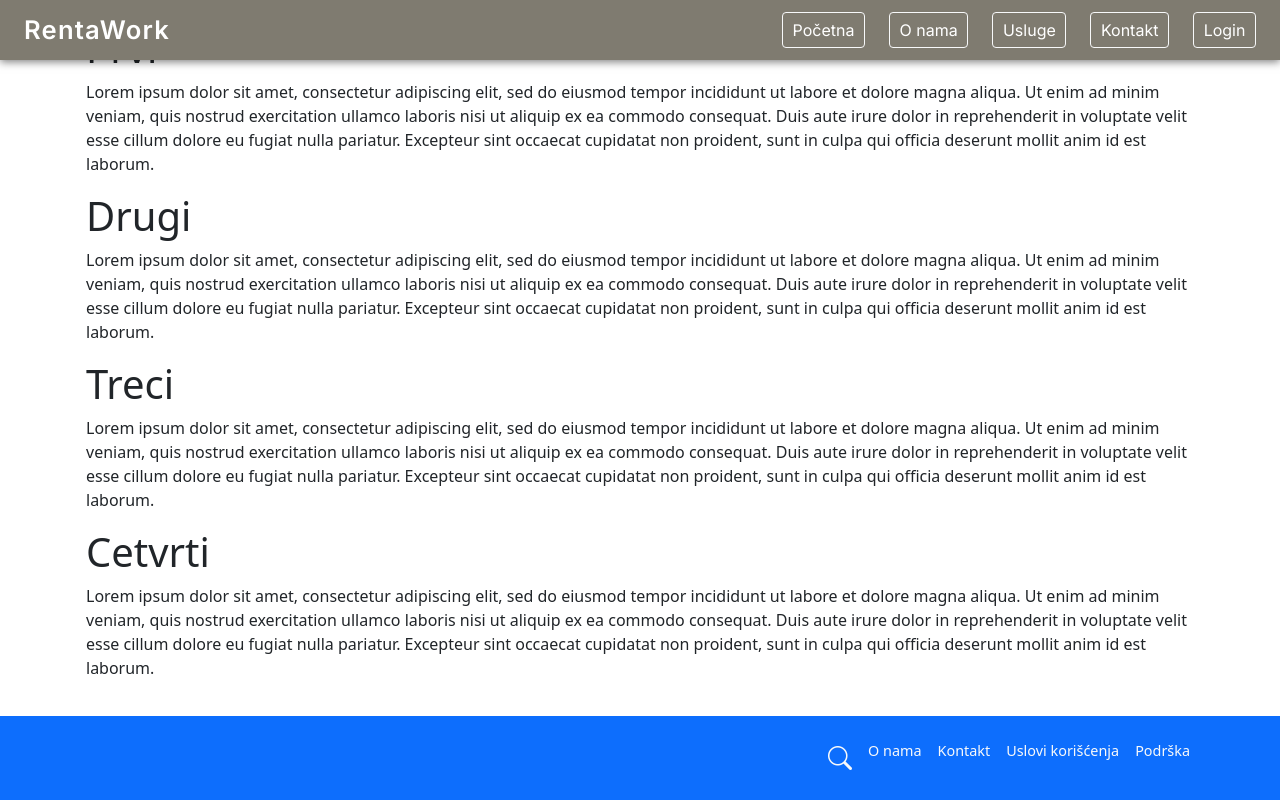
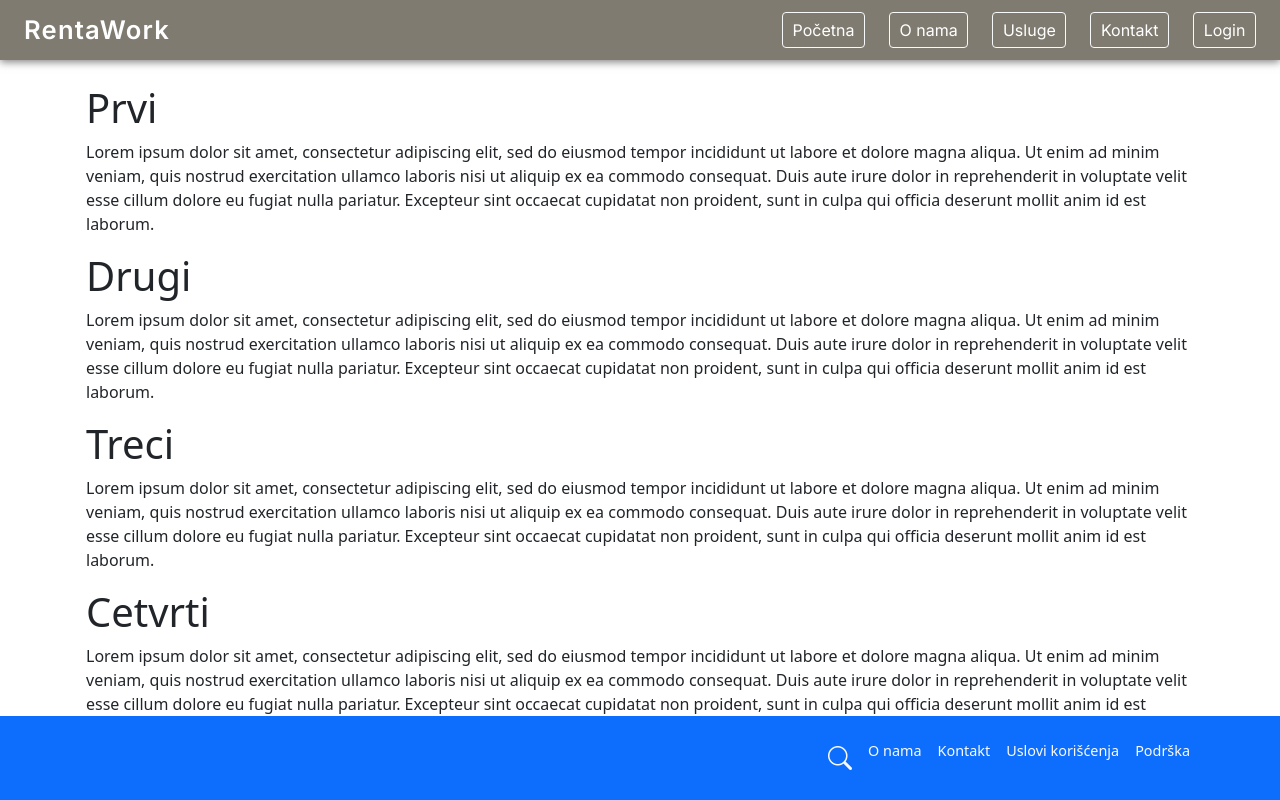
Before and after one commit to mnenadmm/rentaWorks, an Angular app in the folder client/: page / in a window 1280 px wide. Built offline with nearby package versions, Linux system fonts and the light colour scheme.

Commit message:
Dodajem addddddsddsefffee

```diff
--- a/client/src/app/app.component.css
+++ b/client/src/app/app.component.css
@@ -22,6 +22,7 @@ main.content {
   flex-grow: 1;   /* raste da popuni prostor */
   overflow-y: auto;  /* omogućava vertikalni scroll ako je sadržaj veći */
   padding: 1rem;  /* po potrebi */
+  margin-top: 60px; /* pomera sadržaj dole da ne bude ispod headera */
 }
 
 /* footer ne raste, fiksiran je na dno */
```
